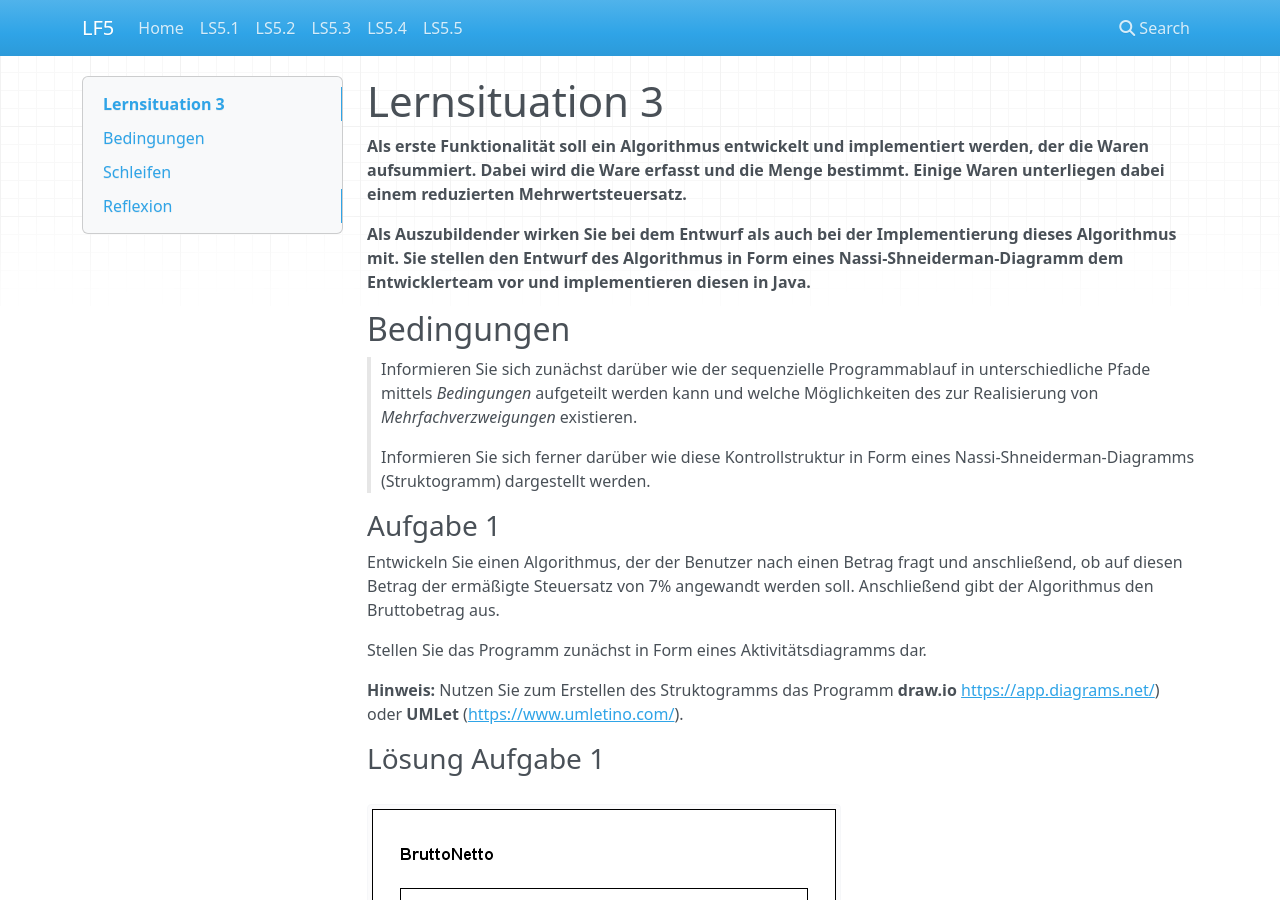
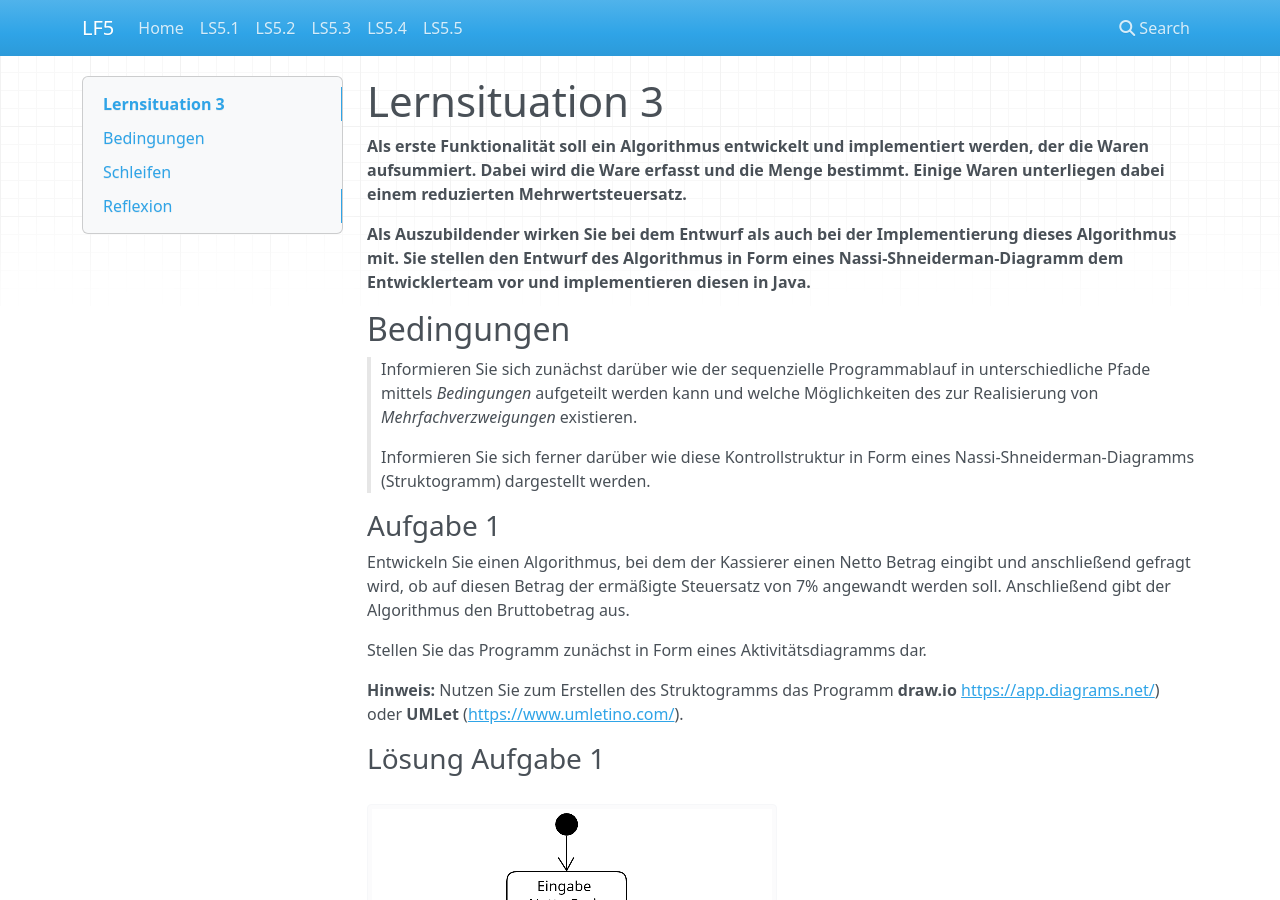
Before and after one commit to jtuttas/LF5, an MkDocs documentation site: the page built from docs/Lernsituation3.md, in a window 1280 px wide and 900 px high. Built offline with MkDocs 1.6.1, drawn with Linux system fonts in a browser that asks for light colours; nearby versions of some CDN libraries.

Commit message:
mit images/butto_Aktivitaet.png

````diff
--- a/docs/Lernsituation3.md
+++ b/docs/Lernsituation3.md
@@ -17,7 +17,7 @@
 ### Aufgabe 1
 
 <!--ls3aufgabe1-->
-Entwickeln Sie einen Algorithmus, der der Benutzer nach einen Betrag fragt und anschließend, ob auf diesen Betrag der ermäßigte Steuersatz von 7% angewandt werden soll. Anschließend gibt der Algorithmus den Bruttobetrag aus.
+Entwickeln Sie einen Algorithmus, bei dem der Kassierer einen Netto Betrag eingibt und anschließend gefragt wird, ob auf diesen Betrag der ermäßigte Steuersatz von 7% angewandt werden soll. Anschließend gibt der Algorithmus den Bruttobetrag aus.
 
 Stellen Sie das Programm zunächst in Form eines Aktivitätsdiagramms dar.
 
@@ -29,7 +29,9 @@
 
 <!--ls3lsg1-->
 
-![Brutto Nettor](images/brutton.png)
+![Brutto Aktivitätsdiagramm](images/butto_Aktivitaet.png)
+
+![Brutto Struktogramm](images/brutton.png)
 
 ```java
 public class BruttoNetto {
````
Also changed, not shown: docs/images/butto_Aktivitaet.png (added), 2 other files.
